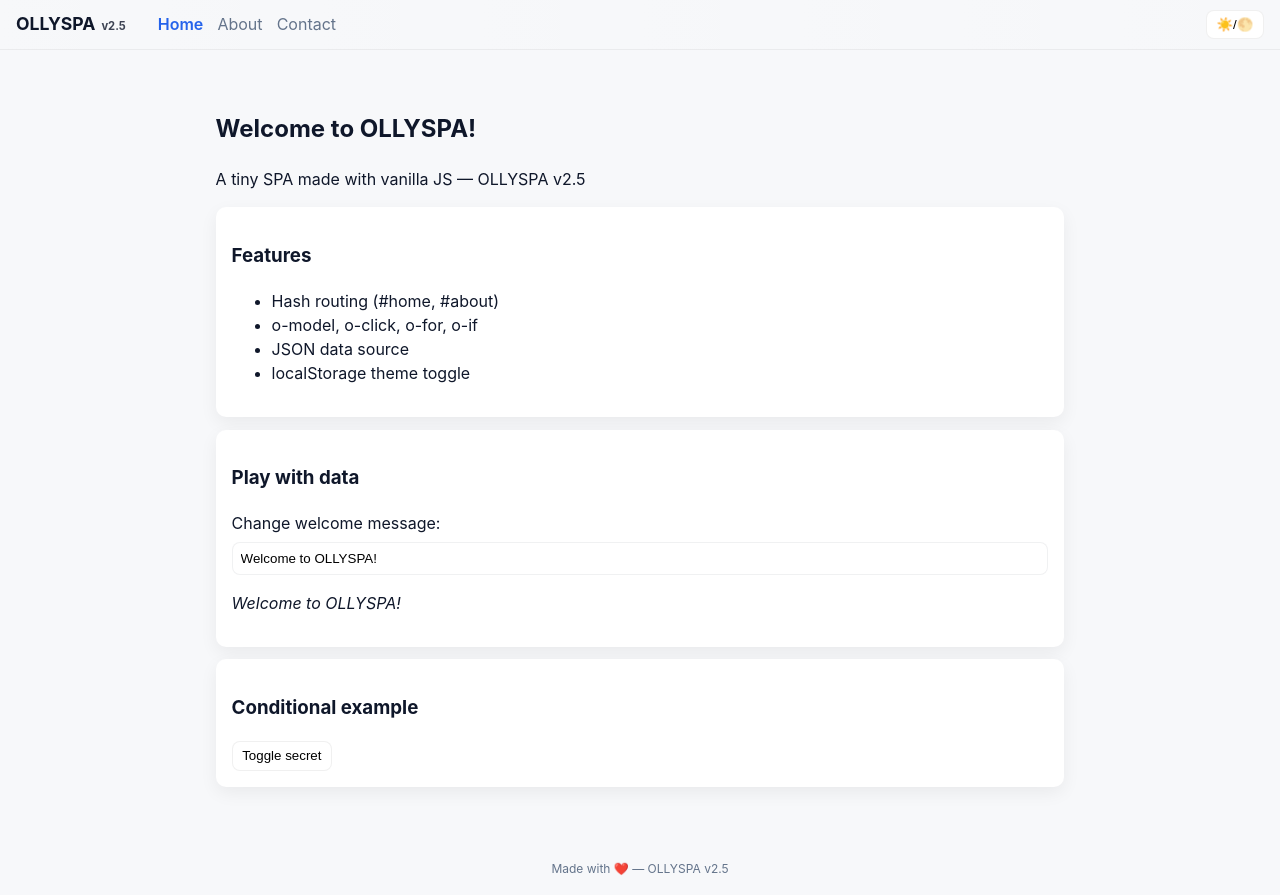
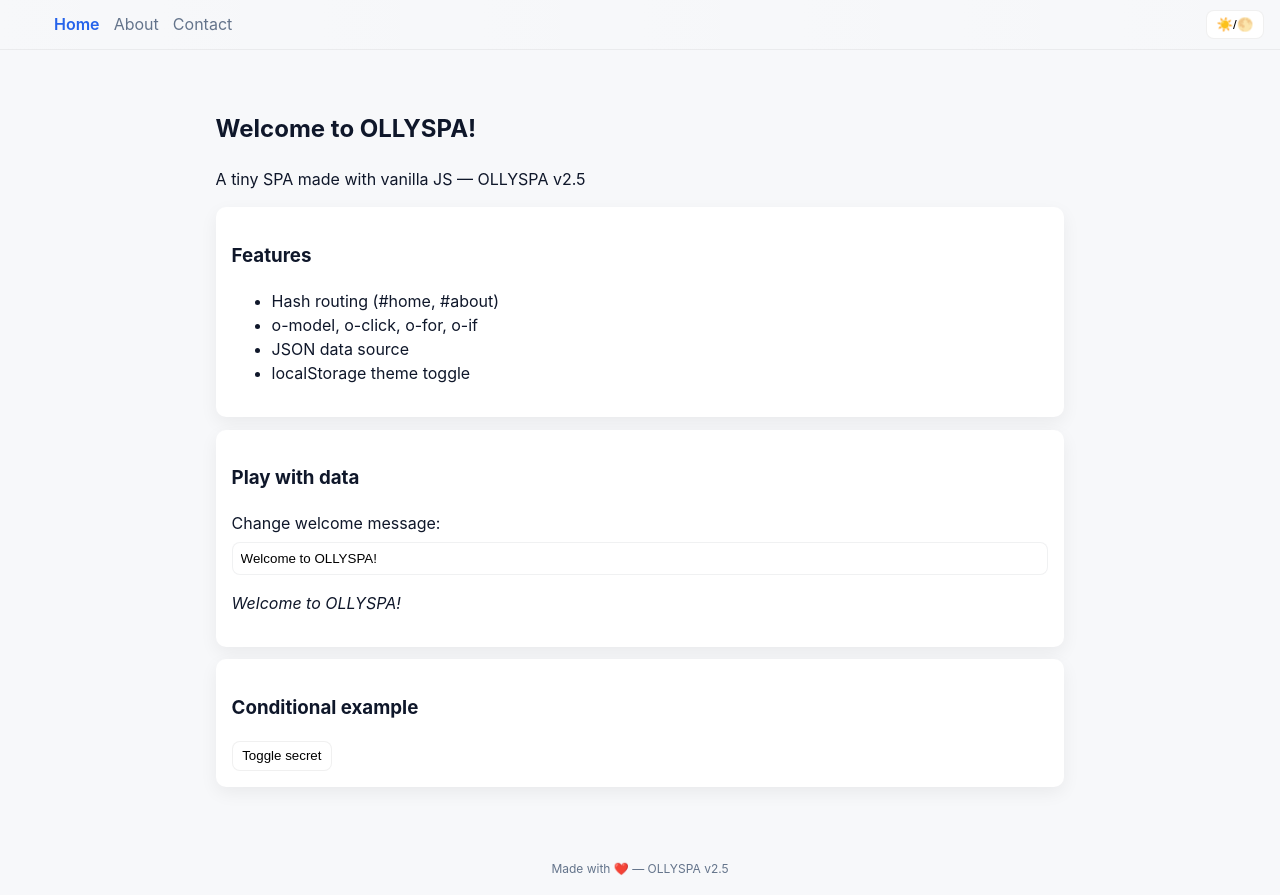
Before and after one commit to olly-techie/ollyspa-v2.5, a website: page index.html in a window 1280 px wide. Drawn offline with Linux system fonts and the light colour scheme.

Commit message:
update index.html

```diff
--- a/index.html
+++ b/index.html
@@ -8,7 +8,9 @@
 </head>
 <body>
   <header class="topbar">
-    <h1 class="brand">OLLYSPA<small>v2.5</small></h1>
+    <h1 class="brand">
+
+      <small></small></h1>
     <nav>
       <a href="#home" class="nav-link">Home</a>
       <a href="#about" class="nav-link">About</a>
```
